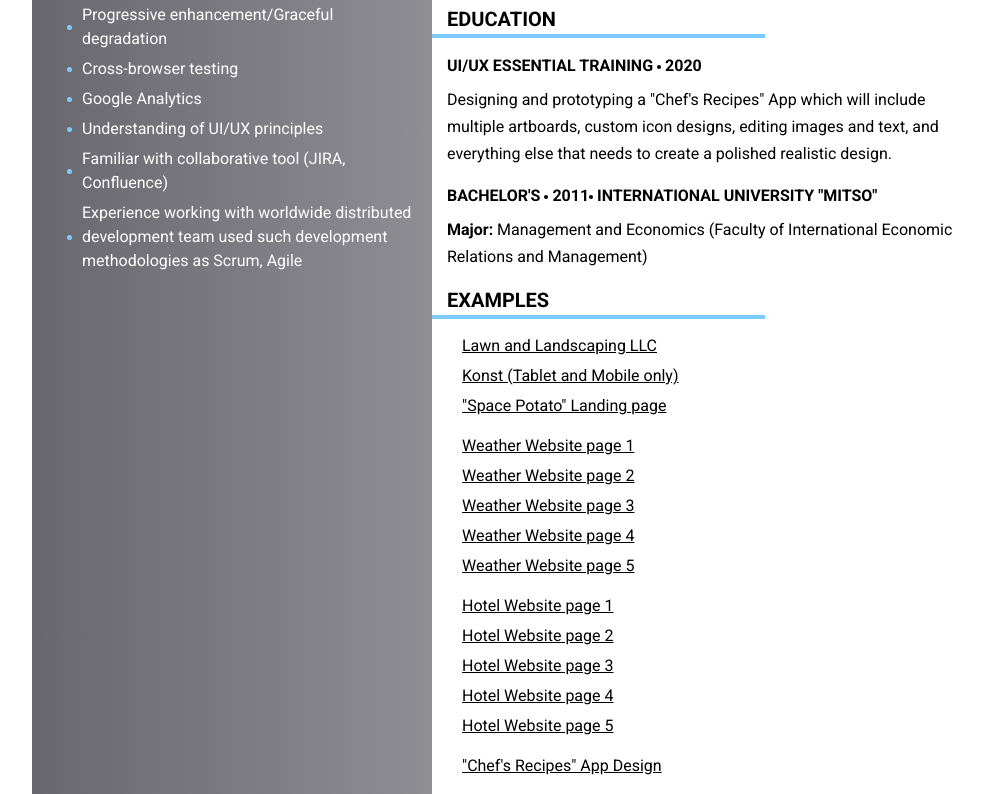
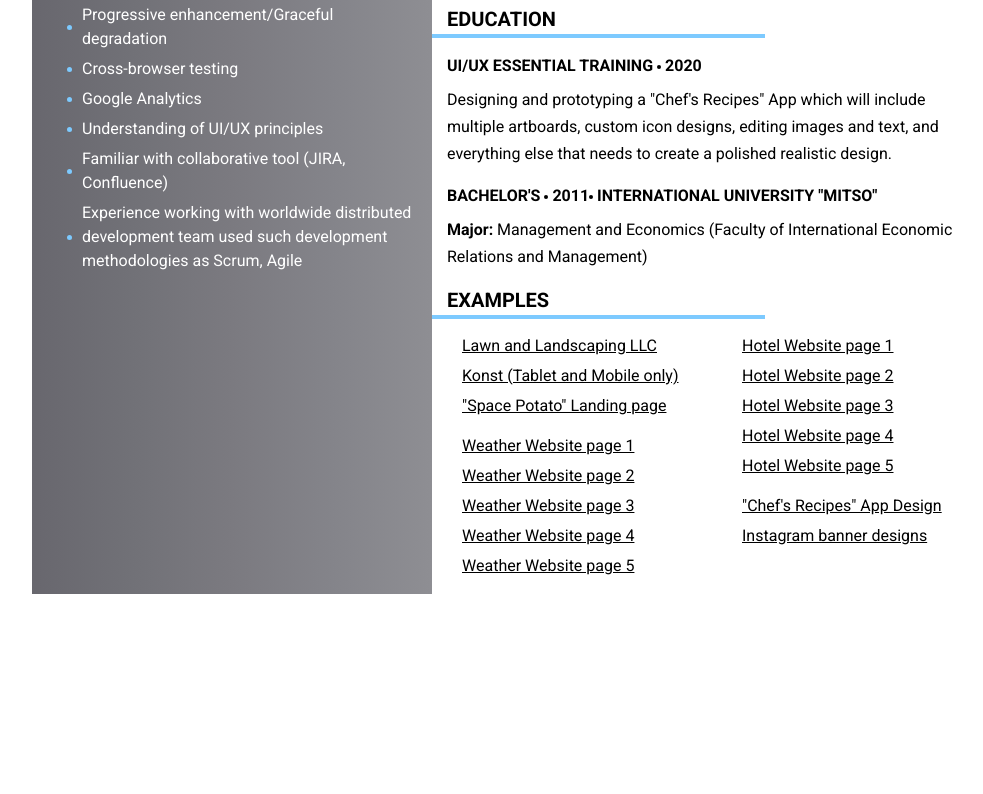
Before and after one commit to kate-pote/resume_project, a website: page app/index.html in a window 1280 px wide. Shown: the part 887-1681 px from the top of the page, without its empty margins (128-1111 px from the left). After the commit the page ends 1481 px from the top, so only its background shows below. Drawn offline with nearby package versions, Linux system fonts and the light colour scheme; files that its build step writes are made by us from their sources.

Commit message:
animation added

```diff
--- a/app/index.html
+++ b/app/index.html
@@ -111,6 +111,8 @@
           <p><b>Major: </b>Management and Economics (Faculty of International Economic Relations and Management)</p>
 
           <h3>examples</h3>
+          <div class="row">
+            <div class="col-md-6">
               <ul>
                 <li>
                   <a href="https://bermanlawn.github.io/" target="_blank">Lawn and Landscaping LLC</a>
@@ -122,7 +124,6 @@
                   <a href="https://kate-pote.github.io/space-potato/" target="_blank">&quot;Space Potato&quot; Landing page</a>
                 </li>
               </ul>
-
               <ul>
                 <li><a href="https://kate-pote.github.io/weather/" target="_blank">Weather Website page 1</a></li>
                 <li><a href="https://kate-pote.github.io/weather/outlook.html" target="_blank">Weather Website page 2</a> </li>
@@ -130,6 +131,8 @@
                 <li><a href="https://kate-pote.github.io/weather/summary.htmll" target="_blank">Weather Website page 4</a></li>
                 <li><a href="https://kate-pote.github.io/weather/to15.html" target="_blank">Weather Website page 5</a></li>
               </ul>
+            </div>
+            <div class="col-md-6">
               <ul>
                 <li><a href="https://kate-pote.github.io/citykey/" target="_blank">Hotel Website page 1</a></li>
                 <li><a href="https://kate-pote.github.io/citykey/activity.html" target="_blank">Hotel Website page 2</a></li>
@@ -138,9 +141,15 @@
                 <li><a href="https://kate-pote.github.io/citykey/index-perfect-day.html" target="_blank">Hotel Website page 5</a></li>
               </ul>
               <ul>
-            <li><a href="https://www.figma.com/file/KdUWaGhUB1RSunkb857hLO/chef_recipe_app?node-id=0%3A1"
+                <li><a href="https://www.figma.com/file/KdUWaGhUB1RSunkb857hLO/chef_recipe_app"
                        target="_blank">"Chef's Recipes" App Design</a></li>
+                <li><a href="https://www.figma.com/file/uztlxfSPuc3RPbLlfBJgsZ/Banners"
+                       target="_blank">Instagram banner designs</a></li>
               </ul>
+            </div>
+          </div>
+
+
         </article>
       </section>
     </main>
--- a/app/styles/base.scss
+++ b/app/styles/base.scss
@@ -54,3 +54,11 @@ ul{
 
   }
 }
+
+/*keyframes*/
+@keyframes slideIn {
+  0% {
+    background-color: transparent;
+    right: 100%;
+  }
+}
--- a/app/styles/main.scss
+++ b/app/styles/main.scss
@@ -86,6 +86,8 @@
       left: -35px;
       right: 40%;
       bottom: -5px;
+      animation: 1s ease-out 0s 1 slideIn;
+
     }
   }
   .dot-list{
@@ -119,6 +121,7 @@
       left: -15px;
       right: 40%;
       bottom: -5px;
+      animation: 1s ease-out 0s 1 slideIn;
     }
   }
   .circle{
```
Lines whose indentation alone changed are shown as unchanged.
